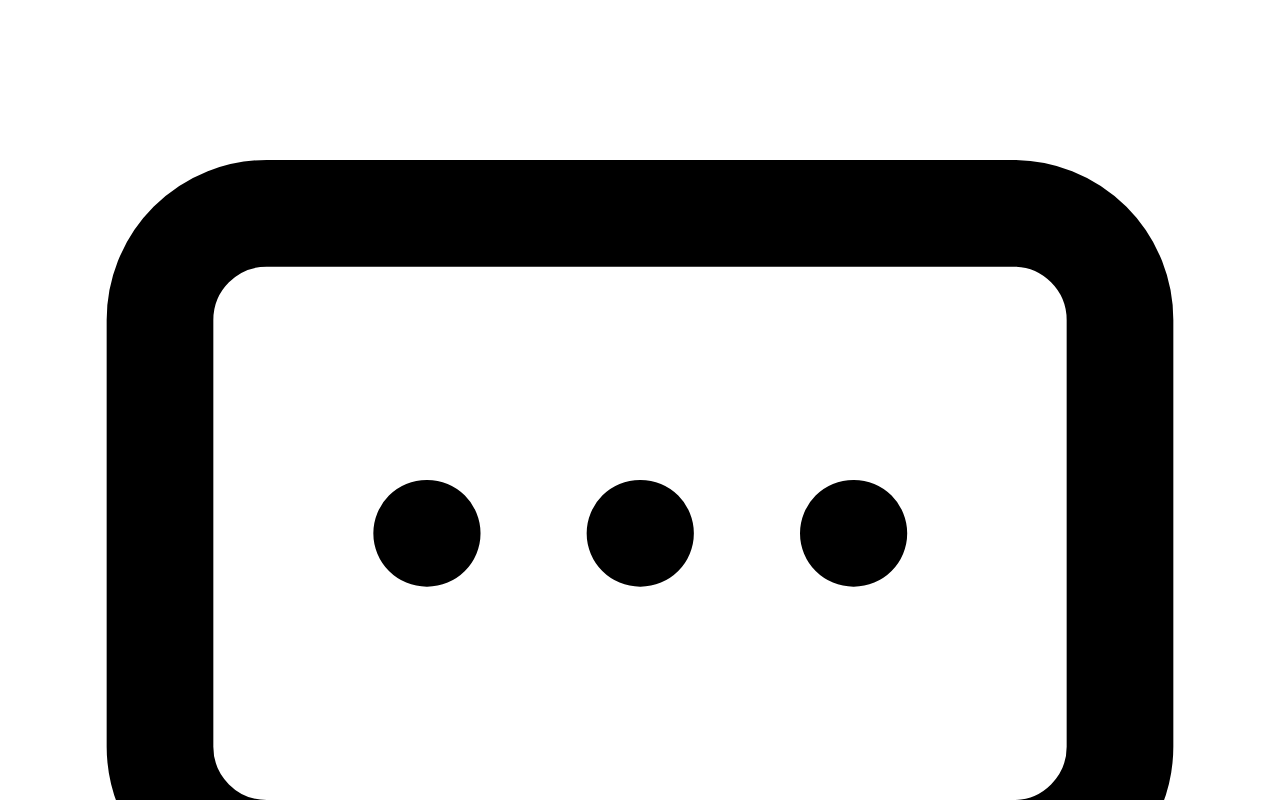
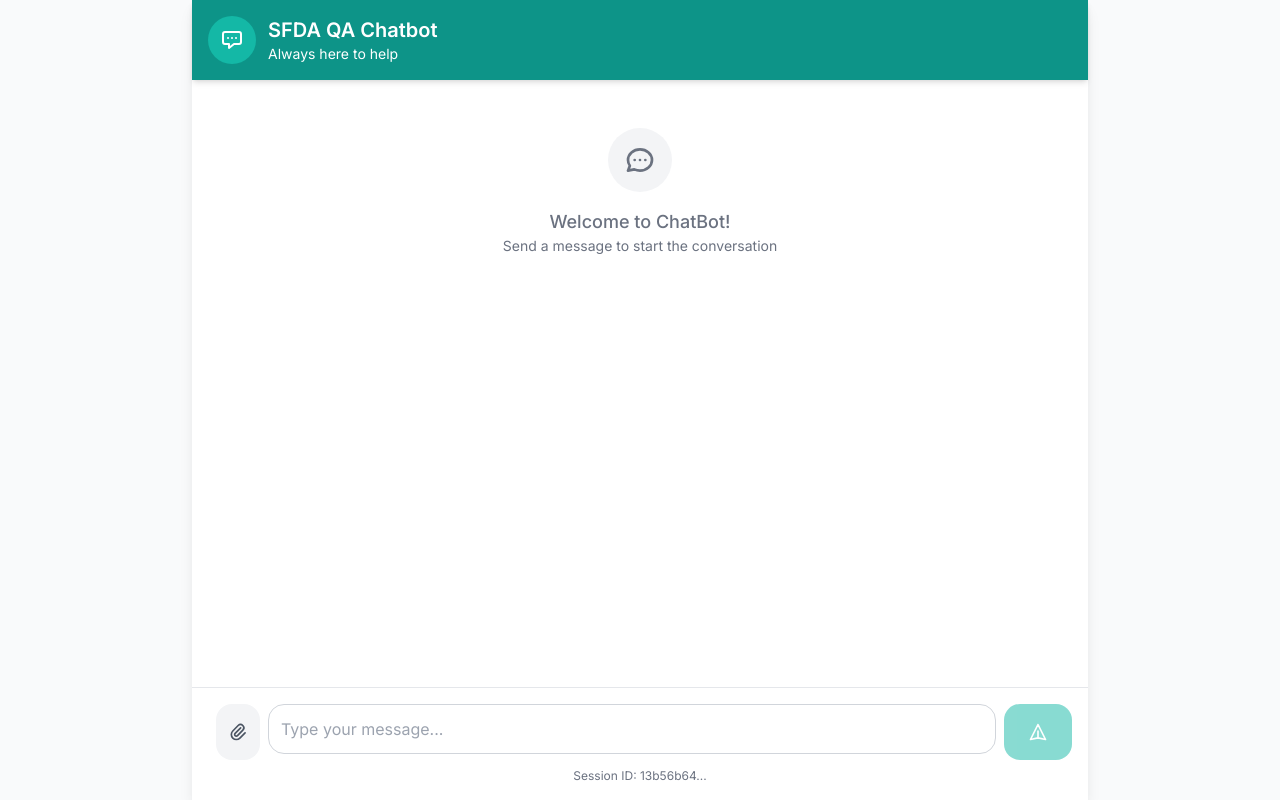
Before and after one commit to official-umair-amjad/SFDA-RAG-WITH-IMAGE, a Next.js app: page / in a window 1280 px wide. Shown: the top 800 px of the page. Built offline with nearby package versions, Linux system fonts and the light colour scheme.

Commit message:
styles tailwind added

```diff
--- /dev/null
+++ b/tailwind.config.js
@@ -0,0 +1,21 @@
+/** @type {import('tailwindcss').Config} */
+module.exports = {
+  content: [
+    './pages/**/*.{js,ts,jsx,tsx,mdx}',
+    './components/**/*.{js,ts,jsx,tsx,mdx}',
+    './app/**/*.{js,ts,jsx,tsx,mdx}',
+  ],
+  theme: {
+    extend: {
+      colors: {
+        primary: {
+          50: '#eff6ff',
+          500: '#3b82f6',
+          600: '#2563eb',
+          700: '#1d4ed8',
+        }
+      }
+    },
+  },
+  plugins: [],
+}
```
Also changed, not shown: tsconfig.json (added, +28 -0 lines).
